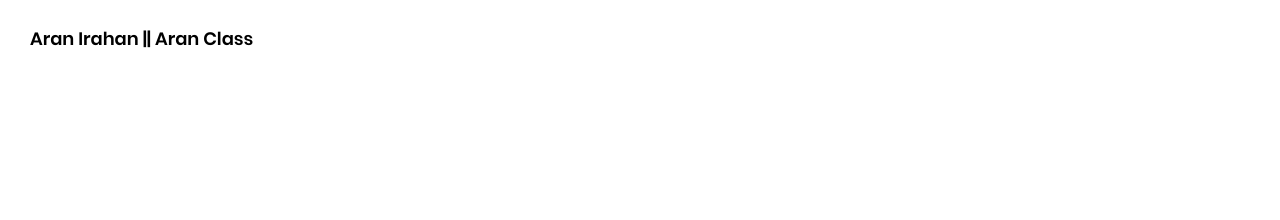
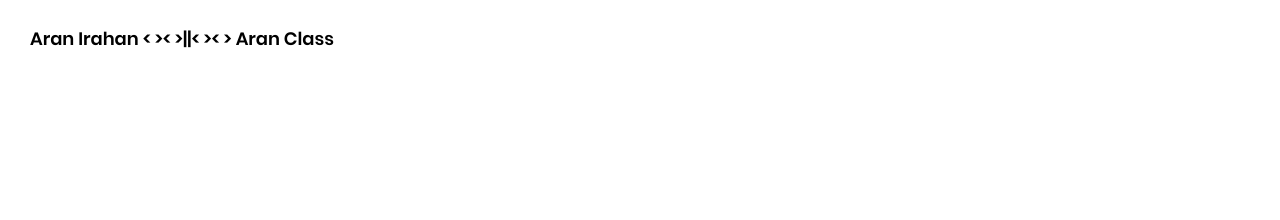
Before and after one commit to aranirahan/aranirahan.github.io, a Jekyll site: the page built from index.html, in a window 1280 px wide. Shown: the top 220 px of the page. Built offline with Jekyll 4.4.1, drawn with Linux system fonts in a browser that asks for light colours.

Commit message:
Update header.html

```diff
--- a/_includes/header.html
+++ b/_includes/header.html
@@ -3,7 +3,7 @@
 		<h1 class="logo">
 			<!--<a title="{{ site.author }}" href="{{ site.baseurl | append: "/" }}">{{ site.author }}</a>-->
 			<a title="{{ site.author }}" href="{{ site.baseurl | append: "/" }}">{{ "Aran Irahan  " }}</a>
-			||
+			<&nbsp><&nbsp>||<&nbsp><&nbsp>
 			<a title="{{ site.article }}" href="{{ site.article | append: "/" }}">{{ "  Aran Class" }}</a>
 		</h1>
 	</div>
```
